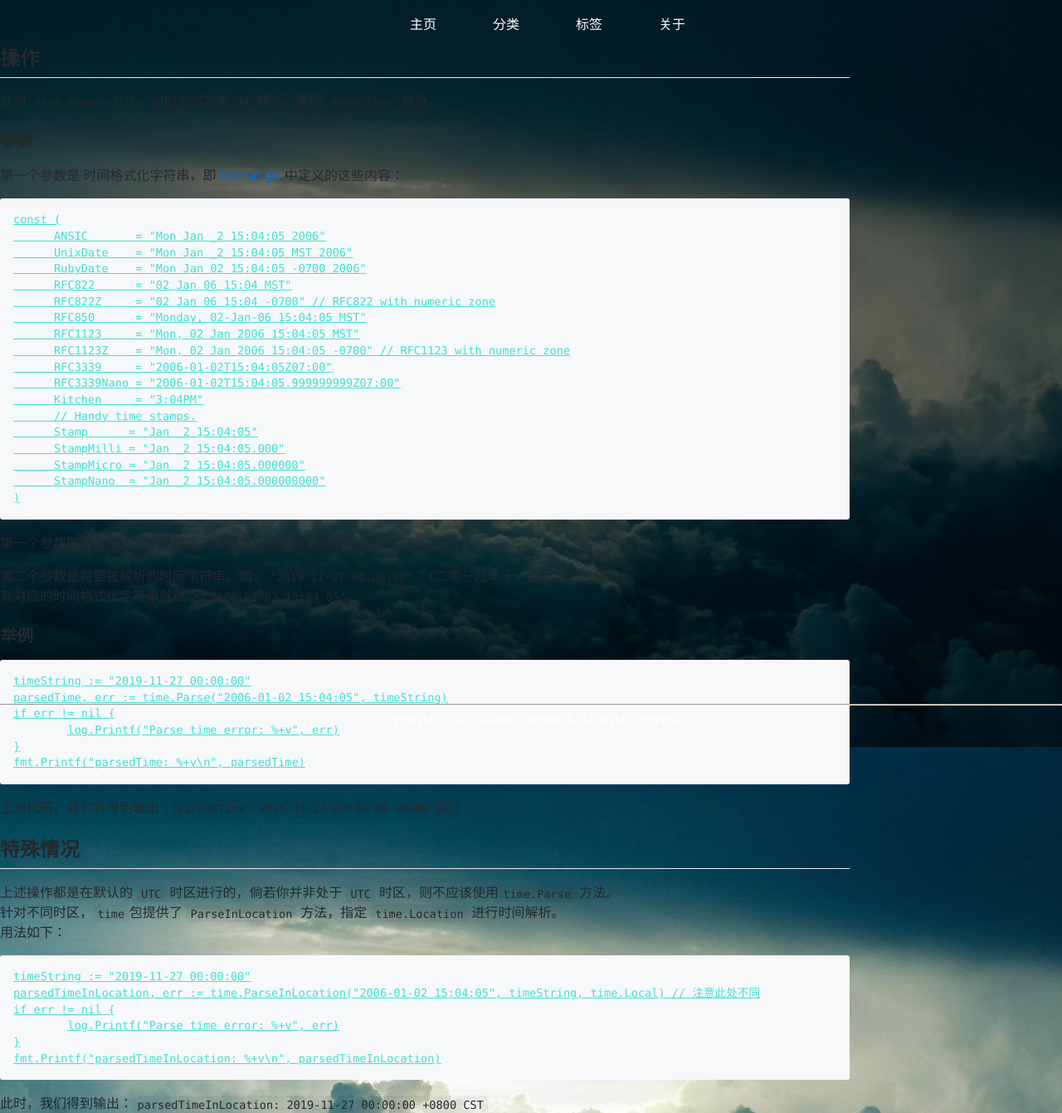
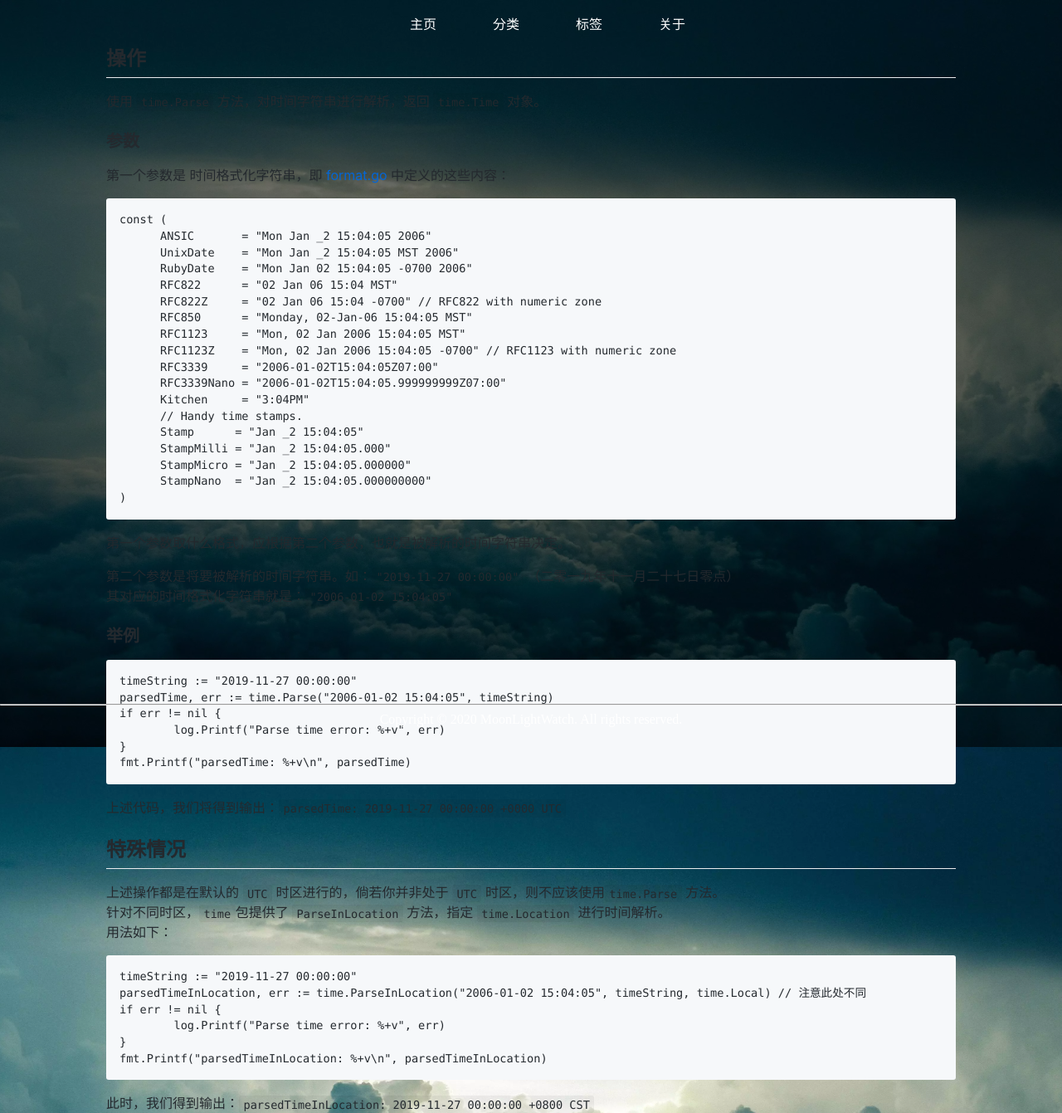
Before and after one commit to moonlightwatch/moonlightwatch.github.io, a Jekyll site: the page built from _posts/2020-09-09-Golang解析时间字符串.md, in a window 1280 px wide. Shown: the whole page at 83% size. Built offline with Jekyll 4.4.1, drawn with Linux system fonts in a browser that asks for light colours.

Commit message:
update css

```diff
--- a/assets/css/md.css
+++ b/assets/css/md.css
@@ -1,6 +1,7 @@
 .markdown-body{
     text-align: left;
     width: 80%;
+    margin: auto;
 }
 
 .markdown-body .octicon {
--- a/assets/css/site.css
+++ b/assets/css/site.css
@@ -29,12 +29,12 @@ a:hover {
     color: #40e0d0;
 }
 
-.disable {
+.m-disable {
     color: gray;
     cursor: not-allowed;
 }
 
-.highlight {
+.m-highlight {
     text-decoration: underline;
     color: #40e0d0;
 }
--- a/index.html
+++ b/index.html
@@ -14,12 +14,12 @@ layout: index
   {% if paginator.previous_page%}
   <a href="{{ paginator.previous_page_path | '/' }}">上一页</a>
   {% else %}
-  <a href="#" class="disable">上一页</a>
+  <a href="#" class="m-disable">上一页</a>
   {% endif %}
 
   {% for page in (1..paginator.total_pages) %}
   {% if page == paginator.page %}
-  <a href="#" class="highlight">{{ page }}</a>
+  <a href="#" class="m-highlight">{{ page }}</a>
   {% elsif page == 1 %}
   <a href="{{ paginator.previous_page_path | prepend: site.baseurl | replace: '//', '/' }}">{{ page }}</a>
   {% else %}
@@ -30,6 +30,6 @@ layout: index
   {% if paginator.next_page %}
   <a href="{{ paginator.next_page_path }}">下一页</a>
   {% else %}
-  <a href="#" class="disable">下一页</a>
+  <a href="#" class="m-disable">下一页</a>
   {% endif %}
 </div>
```
